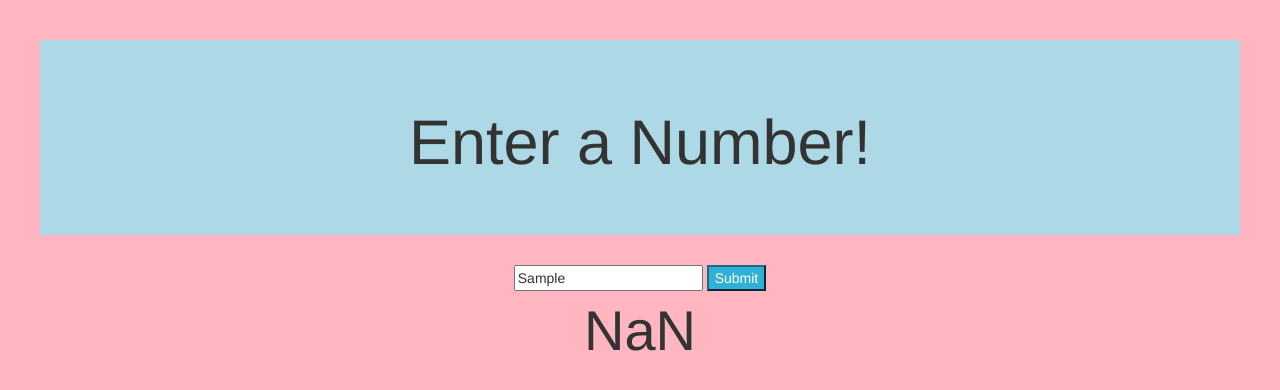
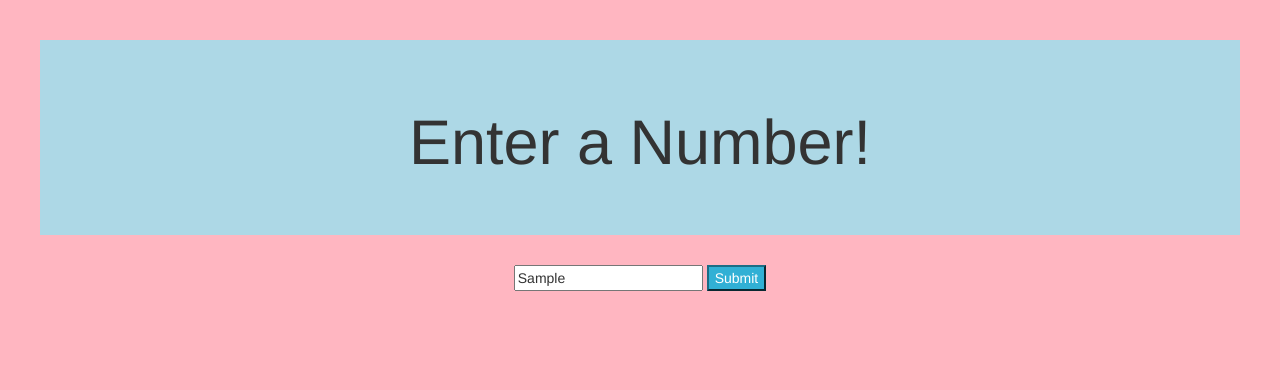
Before and after one commit to TroutMaskReplica1/bibimbop, a plain HTML site: page index.html in a window 1280 px wide. Both pictures are taken after typing "Sample" into the empty fields and a click on the button "Submit". Drawn offline with Linux system fonts and the light colour scheme.

Commit message:
add functionality, IT WORKSgit add .git add .

```diff
--- a/css/styles.css
+++ b/css/styles.css
@@ -5,6 +5,7 @@ body {
 }
 
 #results {
+  display: none;
   font-size: 400%;
 }
  .jumbotron {
--- a/js/scripts.js
+++ b/js/scripts.js
@@ -1,6 +1,6 @@
 function rangeFinder(result) {
   var range = [];
-  for (i=0; i<=result.length; i++) {
+  for (i=0; i<=result; i++) {
     range.push(i);
   }
     return range;
@@ -16,22 +16,22 @@ function change(result) {
     } else if (split.includes("2")) {
       array.push("Boop!");
     } else if (split.includes("3")) {
-      array.push("I'm sorry, Dave. I'm afraid I can't do that.");
+      array.push(" I'm sorry, Dave. I'm afraid I can't do that. ");
     } else {
-      array.push(alert("nope"));
+      array.push(" " + result[i] + " ");
     }
   }
-  alert(array)
   return array;
 }
 
 $(document).ready(function() {
   $(".form").submit(function(event) {
     var input = $("input#input").val();
-    var range = rangeFinder(input);
+    var number = parseInt(input);
+    var range = rangeFinder(number);
     var results = change(range);
-    var output = (parseInt(results));
-    $("#results").text(output);
+    $("#results").show();
+    $("#results").text(results);
     event.preventDefault();
   });
 });
```
